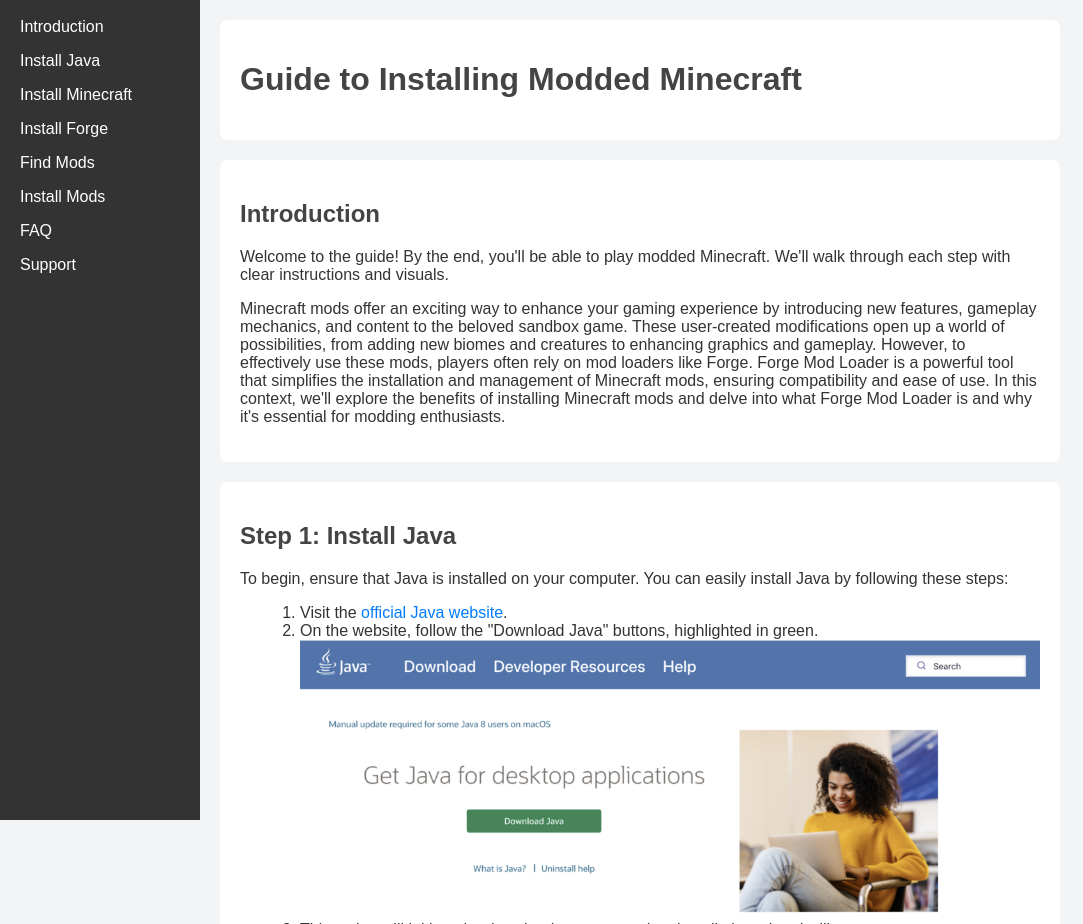
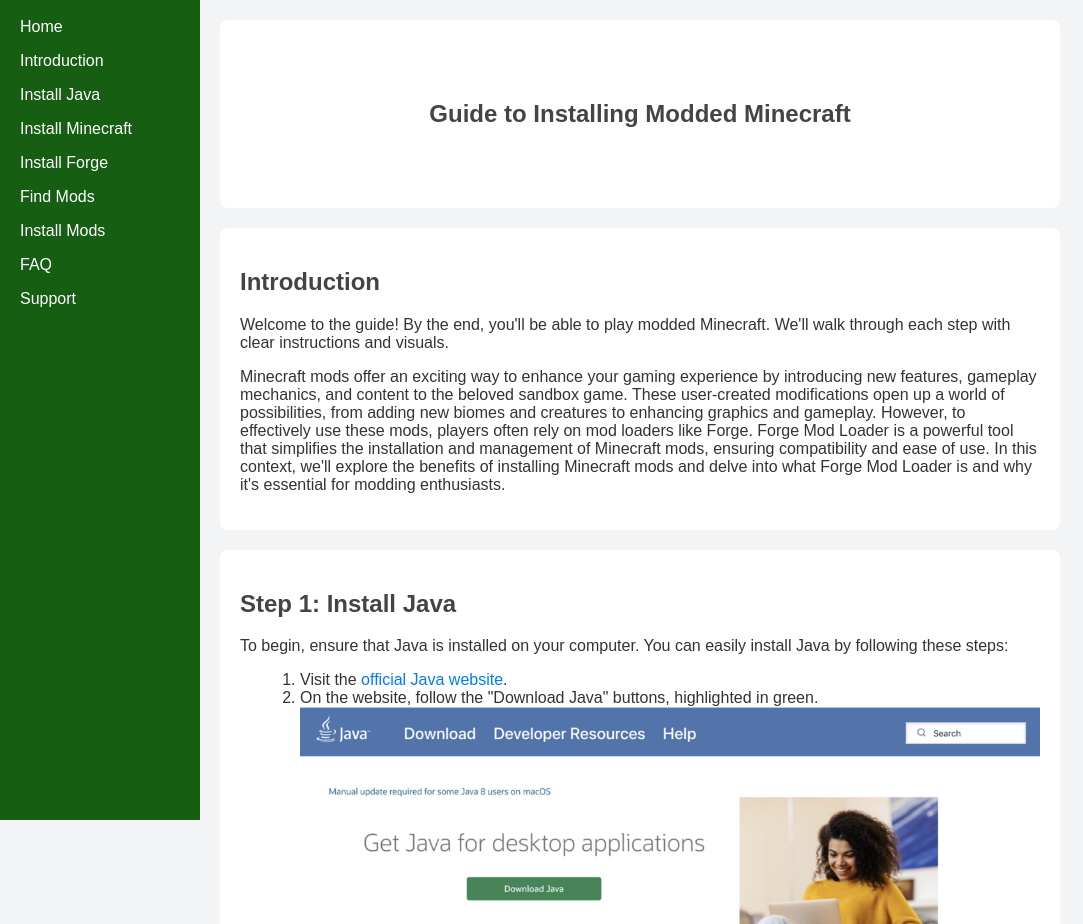
Before and after one commit to brendanwsmull/TechWritingP2Project, a plain HTML site: page src/index.html in a window 1280 px wide. Shown: the top 924 px of the page, without its empty margins (0-1083 px from the left). Drawn offline with Linux system fonts and the light colour scheme.

Commit message:
I hope your family contracts jaundice

```diff
--- a/src/index.html
+++ b/src/index.html
@@ -13,6 +13,7 @@
     <!-- Start of Sidebar -->
     <div id="sidebar">
         <ul>
+			<li><a href="#Home">Home</a></li>
             <li><a href="#introduction">Introduction</a></li>
             <li><a href="#install-java">Install Java</a></li>
             <li><a href="#install-minecraft">Install Minecraft</a></li>
@@ -26,9 +27,12 @@
     <!-- End of Sidebar -->
 
       <!-- Your main content starts here -->
-	  <header>
-        <h1>Guide to Installing Modded Minecraft</h1>
-    </header>
+	  <section id = "Home">
+		<header>
+			<h1 align = "center">Guide to Installing Modded Minecraft</h1>
+		</header>
+	  </section>
+
 
     <section id="introduction">
         <h2>Introduction</h2>
--- a/src/styles.css
+++ b/src/styles.css
@@ -12,6 +12,11 @@ header, section, footer {
     padding: 20px;
     background-color: #ffffff;
     border-radius: 8px;
+}
+
+h3 {
+	background-color: #5d3f0c;
+	color: #ffffff;
 }
 
 h1, h2 {
@@ -43,7 +48,7 @@ ol {
     left: 0;
     height: 100%;
     width: 200px;
-    background-color: #333;
+    background-color: #165e12;
     padding: 10px 0;
     overflow-y: auto;
 }
```
